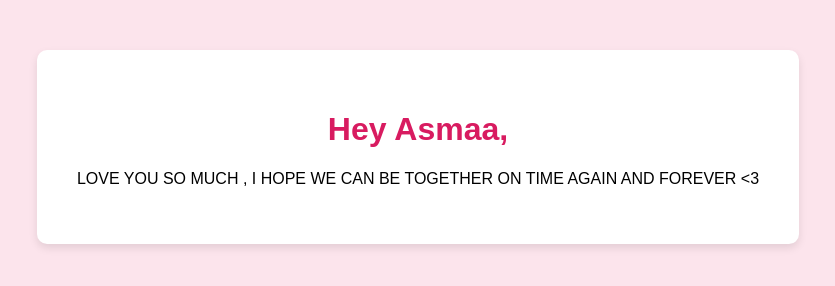
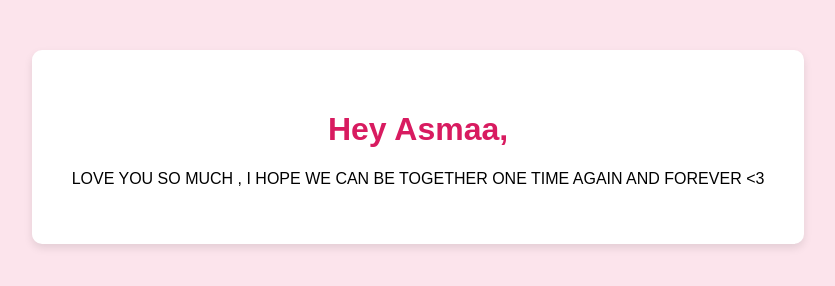
Before and after one commit to essamontop/essamaaaaasssssmmmaaaaaa, a plain HTML site: page index.html in a window 1280 px wide. Shown: the full height of the page, 222-1057 px from the left. Drawn offline with Linux system fonts and the light colour scheme.

Commit message:
Update index.html

```diff
--- a/index.html
+++ b/index.html
@@ -11,7 +11,7 @@
 <body>
   <div class="container">
     <h1>Hey Asmaa,</h1>
-    <p>LOVE YOU SO MUCH , I HOPE WE CAN BE TOGETHER ON TIME AGAIN AND FOREVER <3 </p>
+    <p>LOVE YOU SO MUCH , I HOPE WE CAN BE TOGETHER ONE TIME AGAIN AND FOREVER <3 </p>
   </div>
 </body>
 </html>
```
